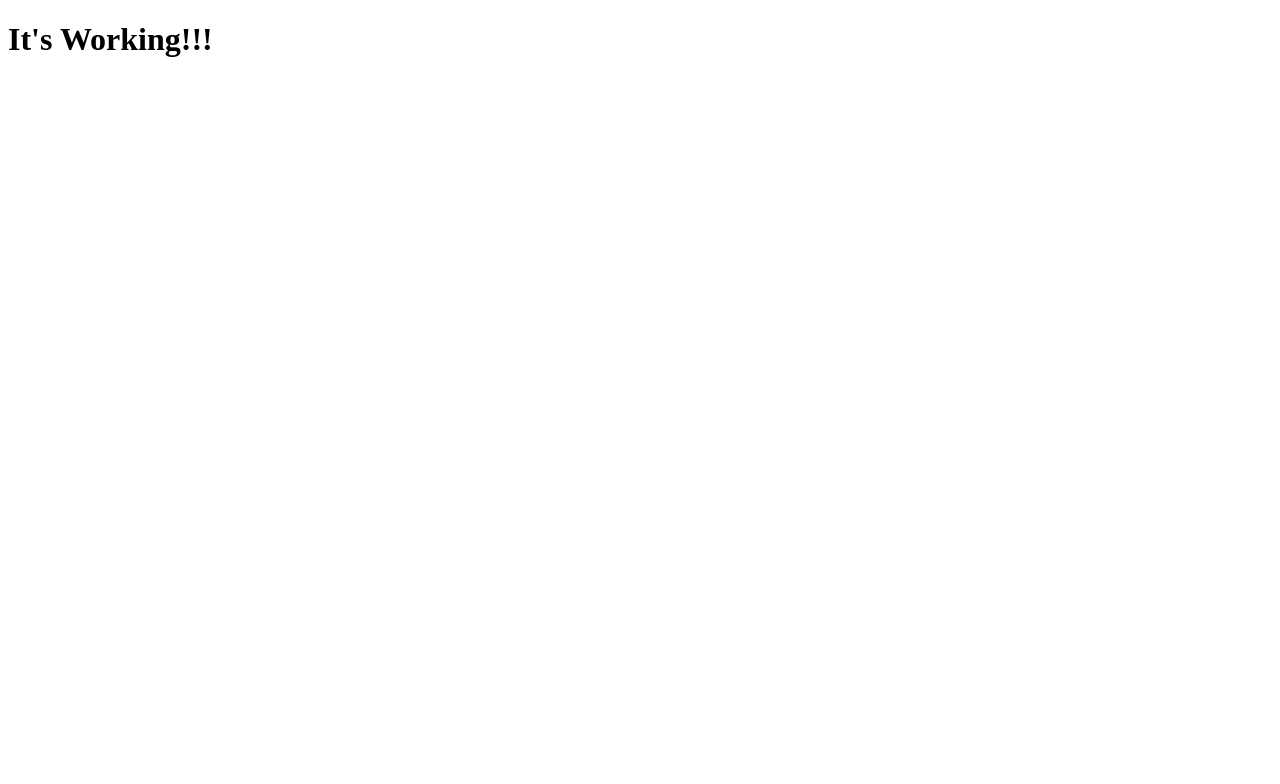
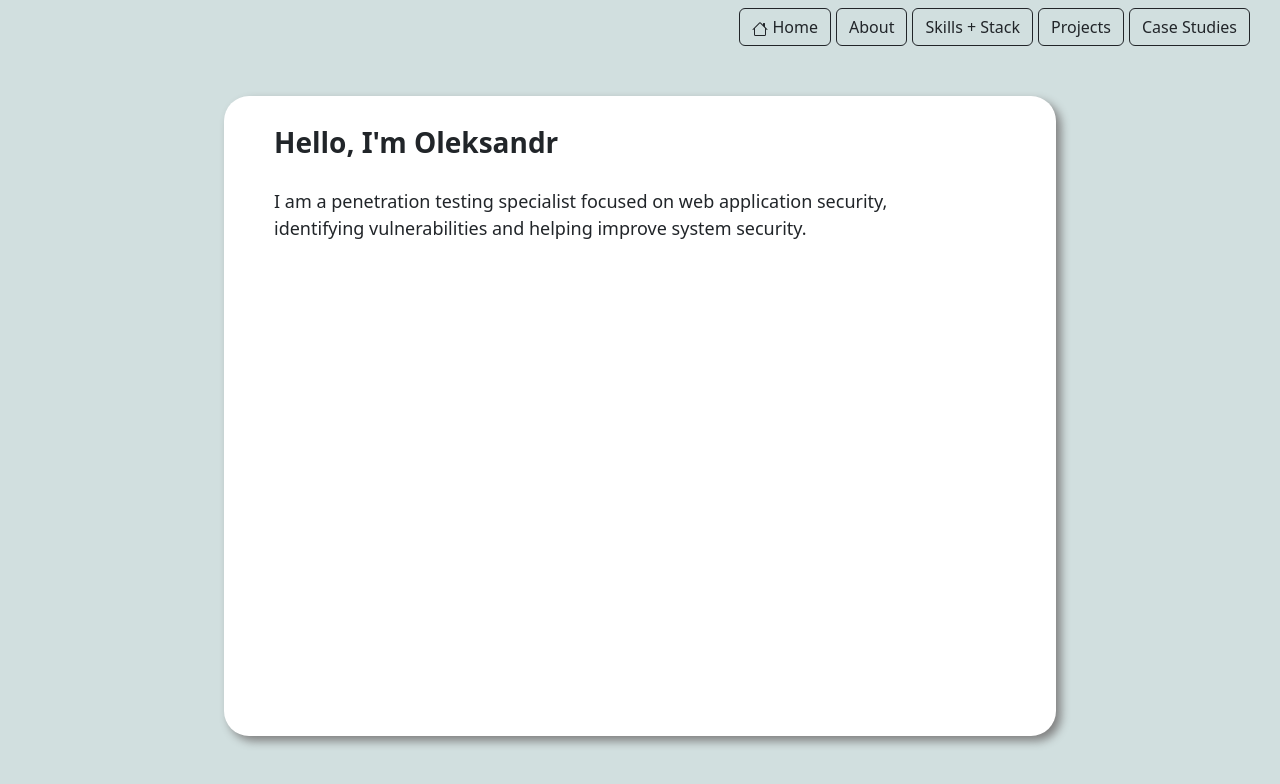
Before and after one commit to NexusFault/NexusFault.github.io, a plain HTML site: page index.html in a window 1280 px wide. Drawn offline with nearby package versions, Linux system fonts and the light colour scheme.

Commit message:
Update Portfolio Site

```diff
--- /dev/null
+++ b/css/style.css
@@ -0,0 +1,40 @@
+* {
+    margin: 0;
+    padding: 0;
+}
+
+body {
+    background: rgb(209, 223, 223);
+}
+
+.button-row{
+    display: flex;
+    justify-content: flex-end;
+    padding-right: 30px;
+    padding-top: 8px;
+    gap: 5px;
+}
+
+header{
+    padding-left: 50px;
+    padding-top: 25px;
+
+    font-weight: bold;
+    font-size: 28px;
+}
+
+.block-main{
+    height: 80vh;
+    width: 65vw;
+
+    margin: 50px auto;
+    border-radius: 25px;
+    box-shadow: 5px 5px 10px gray;
+    background: white;
+}
+
+.block-main p{
+    font-size: 18px;
+    padding-left: 50px;
+    padding-top: 25px;
+}
--- a/index.html
+++ b/index.html
@@ -1,10 +1,28 @@
 <!DOCTYPE html>
-<html>
-<head>
-    <title>Portfolio</title>
-    <meta charset="UTF-8">
-</head>
-<body>
-    <h1>It's Working!!!</h1>
-</body>
+<html lang="en-US">
+    <head>
+        <meta charset="UTF-8">
+        <meta name="viewport" content="width=device-width, initial-scale=1">
+        <title>Portfolio</title>
+        <link href="https://cdn.jsdelivr.net/npm/bootstrap@5.3.8/dist/css/bootstrap.min.css" rel="stylesheet">
+        <link rel="stylesheet" href="css/style.css">
+    </head>
+    <body>
+        <div class="button-row">
+            <button type="button" class="btn btn-outline-dark">
+                <svg xmlns="http://www.w3.org/2000/svg" width="16" height="16" fill="currentColor" class="bi bi-house" viewBox="0 0 16 16">
+                    <path d="M8.707 1.5a1 1 0 0 0-1.414 0L.646 8.146a.5.5 0 0 0 .708.708L2 8.207V13.5A1.5 1.5 0 0 0 3.5 15h9a1.5 1.5 0 0 0 1.5-1.5V8.207l.646.647a.5.5 0 0 0 .708-.708L13 5.793V2.5a.5.5 0 0 0-.5-.5h-1a.5.5 0 0 0-.5.5v1.293zM13 7.207V13.5a.5.5 0 0 1-.5.5h-9a.5.5 0 0 1-.5-.5V7.207l5-5z"/>
+                </svg>
+                Home
+            </button>
+            <button type="button" class="btn btn-outline-dark">About</button>
+            <button type="button" class="btn btn-outline-dark">Skills + Stack</button>
+            <button type="button" class="btn btn-outline-dark">Projects</button>
+            <button type="button" class="btn btn-outline-dark">Case Studies</button>
+        </div>
+        <div class="block-main">
+            <header>Hello, I'm Oleksandr</header>
+            <p>I am a penetration testing specialist focused on web application security,<br> identifying vulnerabilities and helping improve system security.</p>
+        </div>
+    </body>
 </html>
```
